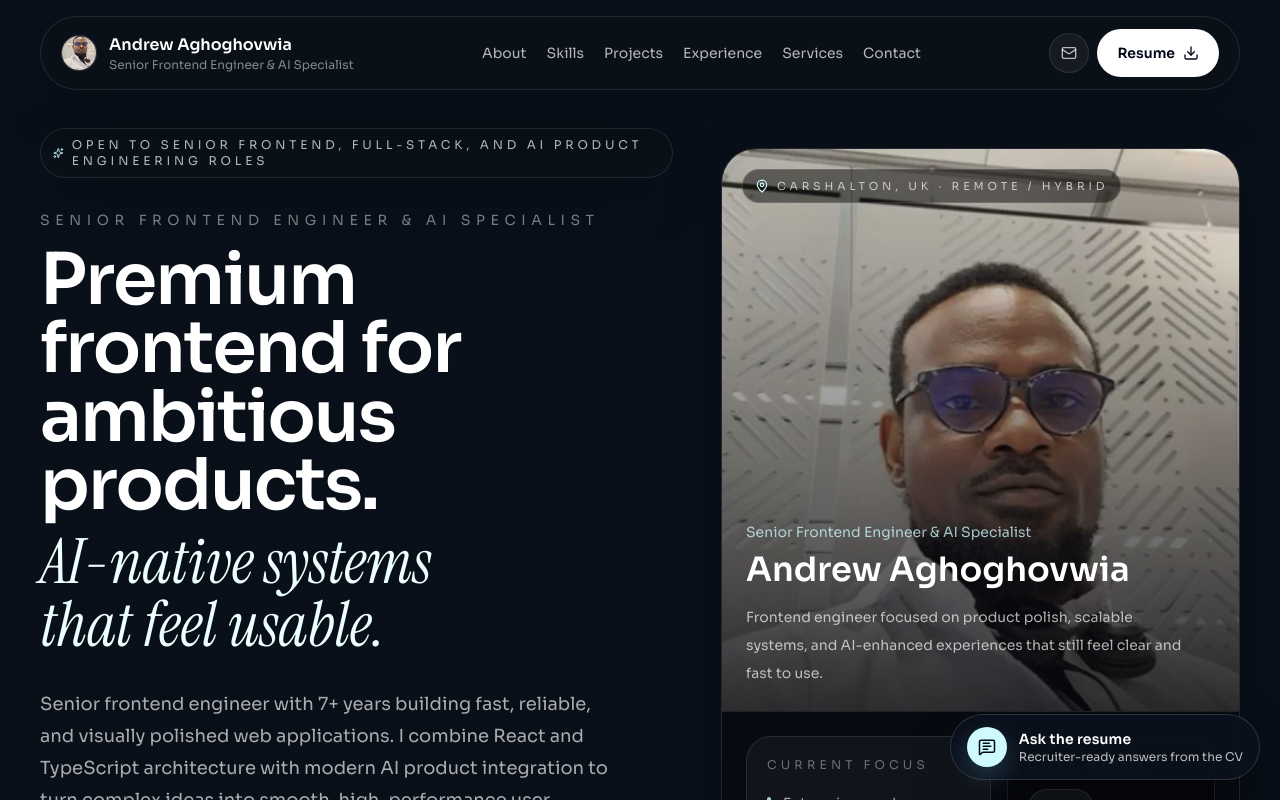
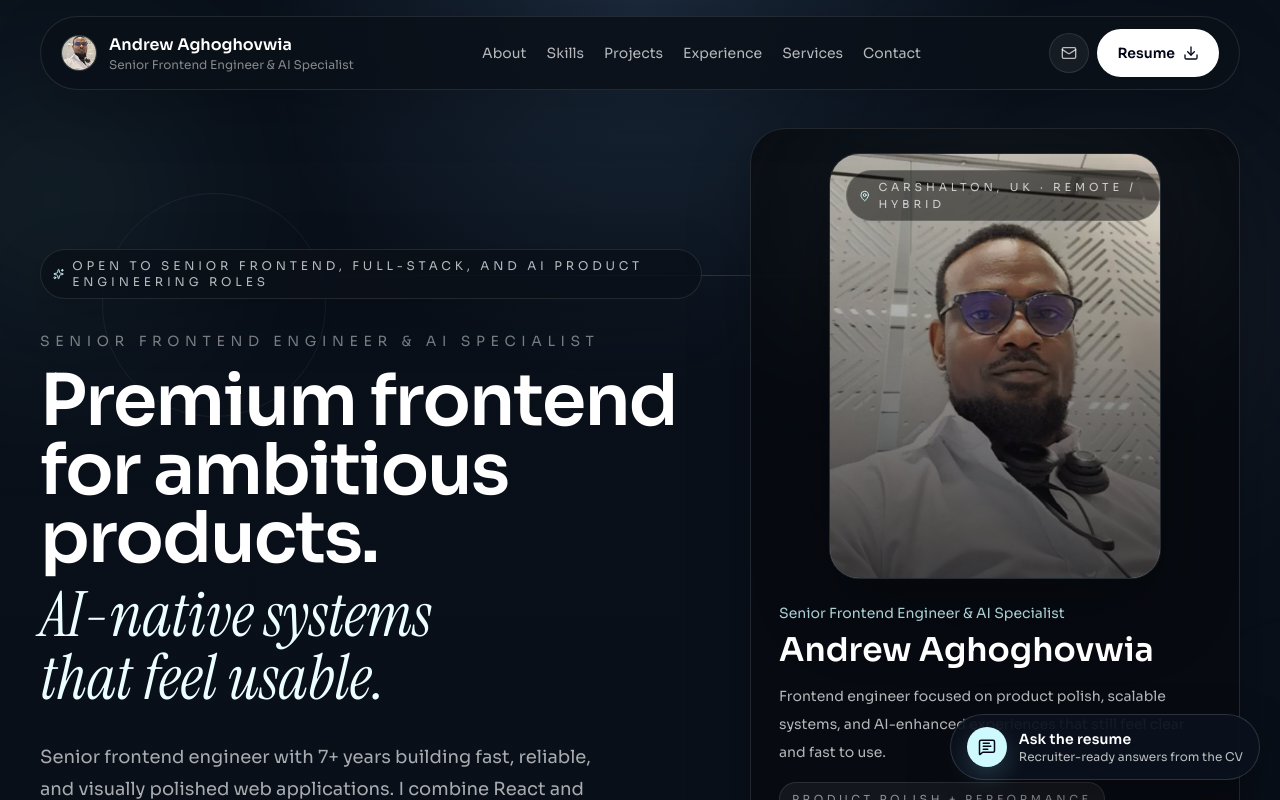
Before and after one commit to androyt1/portfolio, a React (Vite) app: page / in a window 1280 px wide. Shown: the top 800 px of the page. Built offline with nearby package versions, Linux system fonts and the light colour scheme.

Commit message:
Refine hero portrait and ambient motion

```diff
--- a/src/sections/HeroSection.tsx
+++ b/src/sections/HeroSection.tsx
@@ -27,6 +27,49 @@ export function HeroSection() {
   const { allowHeroMotion } = useDeviceProfile();
   const [headlinePrimary, headlineSecondary] = siteContent.headline.split('. ');
   const ease = [0.22, 1, 0.36, 1] as const;
+  const ambientFloatA = allowHeroMotion
+    ? {
+        animate: {
+          opacity: [0.2, 0.34, 0.2],
+          scale: [1, 1.08, 1],
+          x: [0, 42, 0],
+          y: [0, -18, 0],
+        },
+        transition: {
+          duration: 18,
+          ease: 'easeInOut' as const,
+          repeat: Number.POSITIVE_INFINITY,
+        },
+      }
+    : {};
+  const ambientFloatB = allowHeroMotion
+    ? {
+        animate: {
+          opacity: [0.16, 0.28, 0.16],
+          scale: [1.02, 0.96, 1.02],
+          x: [0, -36, 0],
+          y: [0, 24, 0],
+        },
+        transition: {
+          duration: 22,
+          ease: 'easeInOut' as const,
+          repeat: Number.POSITIVE_INFINITY,
+        },
+      }
+    : {};
+  const ambientLine = allowHeroMotion
+    ? {
+        animate: {
+          opacity: [0.12, 0.3, 0.12],
+          x: [-18, 26, -18],
+        },
+        transition: {
+          duration: 16,
+          ease: 'easeInOut' as const,
+          repeat: Number.POSITIVE_INFINITY,
+        },
+      }
+    : {};
   const fadeUp = (delay = 0, y = 24) =>
     allowHeroMotion
       ? {
@@ -45,7 +88,36 @@ export function HeroSection() {
 
   return (
     <section className="relative overflow-hidden pt-24 sm:pt-28 lg:pt-32" id="top">
-      <Container className="grid gap-10 pb-14 lg:grid-cols-[minmax(0,1fr)_minmax(420px,0.82fr)] lg:items-center lg:pb-18 xl:gap-12">
+      <div className="pointer-events-none absolute inset-0">
+        <div className="absolute inset-x-0 top-0 h-[34rem] bg-[radial-gradient(circle_at_50%_0%,rgba(130,190,255,0.14),transparent_46%)]" />
+        <motion.div
+          className="absolute left-[-4%] top-24 h-52 w-52 rounded-full bg-cyan-200/14 blur-[110px]"
+          {...ambientFloatA}
+        />
+        <motion.div
+          className="absolute right-[2%] top-[11%] h-72 w-72 rounded-full bg-blue-100/10 blur-[130px]"
+          {...ambientFloatB}
+        />
+        <motion.div
+          className="absolute inset-x-[12%] top-[20%] hidden h-px bg-gradient-to-r from-transparent via-white/16 to-transparent lg:block"
+          {...ambientLine}
+        />
+        <motion.div
+          className="absolute left-[8%] top-[14%] hidden h-56 w-56 rounded-full border border-white/[0.06] lg:block"
+          animate={allowHeroMotion ? { rotate: [0, 10, 0], scale: [1, 1.02, 1] } : undefined}
+          transition={
+            allowHeroMotion
+              ? {
+                  duration: 24,
+                  ease: 'easeInOut',
+                  repeat: Number.POSITIVE_INFINITY,
+                }
+              : undefined
+          }
+        />
+      </div>
+
+      <Container className="grid gap-10 pb-14 lg:grid-cols-[minmax(0,1fr)_minmax(360px,0.74fr)] lg:items-center lg:pb-18 xl:gap-12">
         <div className="relative z-10 max-w-2xl space-y-8">
           <motion.div
             className="surface inline-flex items-center gap-2 rounded-full px-3 py-2 text-xs uppercase tracking-[0.32em] text-white/70"
@@ -129,40 +201,48 @@ export function HeroSection() {
         </div>
 
         <motion.div
-          className="surface-strong relative overflow-hidden rounded-[2.2rem]"
+          className="surface-strong relative overflow-hidden rounded-[2.2rem] lg:justify-self-end lg:w-full lg:max-w-[31rem]"
           {...fadeScale}
         >
           <div className="noise-mask absolute inset-0 opacity-80" />
 
-          <div className="relative overflow-hidden border-b border-white/10">
-            <div className="relative aspect-[0.92] overflow-hidden">
+          <div className="relative p-5 pb-0 sm:p-6 sm:pb-0">
+            <div className="absolute inset-x-6 top-4 h-32 rounded-full bg-cyan-100/10 blur-[96px]" />
+
+            <div className="relative mx-auto max-w-[18.5rem] sm:max-w-[20.75rem]">
+              <div className="relative aspect-[0.78] overflow-hidden rounded-[1.9rem] border border-white/10 bg-[#0d141d] shadow-[0_28px_72px_rgba(0,0,0,0.34)]">
                 <img
                   alt={siteContent.name}
-                className="h-full w-full object-cover object-top"
+                  className="h-full w-full object-cover object-top scale-[1.02]"
                   decoding="async"
                   fetchPriority="high"
                   loading="eager"
                   src={siteContent.photoSrc}
                 />
-              <div className="absolute inset-0 bg-[linear-gradient(180deg,rgba(5,7,11,0.04),rgba(5,7,11,0.82))]" />
-              <div className="absolute left-5 top-5 inline-flex items-center gap-2 rounded-full border border-white/12 bg-black/48 px-3 py-2 text-[11px] uppercase tracking-[0.35em] text-white/68">
+                <div className="absolute inset-0 bg-[linear-gradient(180deg,rgba(5,7,11,0.08),rgba(5,7,11,0.74))]" />
+                <div className="absolute left-4 top-4 inline-flex items-center gap-2 rounded-full border border-white/12 bg-black/48 px-3 py-2 text-[11px] uppercase tracking-[0.35em] text-white/72">
                   <MapPin className="h-3.5 w-3.5 text-cyan-100" />
                   {siteContent.location}
-              </div>
-              <div className="absolute bottom-0 left-0 right-0 p-5 sm:p-6">
-                <p className="text-sm text-cyan-100/76">{siteContent.role}</p>
-                <h2 className="mt-2 text-3xl font-semibold text-white sm:text-[2.1rem]">
-                  {siteContent.name}
-                </h2>
-                <p className="mt-3 max-w-md text-sm leading-7 text-white/68">
-                  Frontend engineer focused on product polish, scalable systems, and
-                  AI-enhanced experiences that still feel clear and fast to use.
-                </p>
                 </div>
               </div>
             </div>
 
-          <div className="grid gap-4 p-5 sm:p-6">
+            <div className="relative mt-5 px-1 pb-1 sm:mt-6">
+              <p className="text-sm text-cyan-100/82">{siteContent.role}</p>
+              <h2 className="mt-2 text-3xl font-semibold text-white sm:text-[2.05rem]">
+                {siteContent.name}
+              </h2>
+              <p className="mt-3 max-w-md text-sm leading-7 text-white/70">
+                Frontend engineer focused on product polish, scalable systems, and
+                AI-enhanced experiences that still feel clear and fast to use.
+              </p>
+              <div className="mt-4 inline-flex items-center rounded-full border border-white/10 bg-white/[0.05] px-3 py-2 text-[11px] uppercase tracking-[0.32em] text-white/52">
+                Product polish + performance
+              </div>
+            </div>
+          </div>
+
+          <div className="grid gap-4 border-t border-white/8 p-5 sm:p-6">
             <div className="grid gap-4 xl:grid-cols-[minmax(0,1.08fr)_minmax(0,0.92fr)]">
               <div className="rounded-[1.55rem] border border-white/10 bg-white/[0.045] p-5">
                 <p className="text-xs uppercase tracking-[0.35em] text-white/38">
```
Lines whose indentation alone changed are shown as unchanged.
